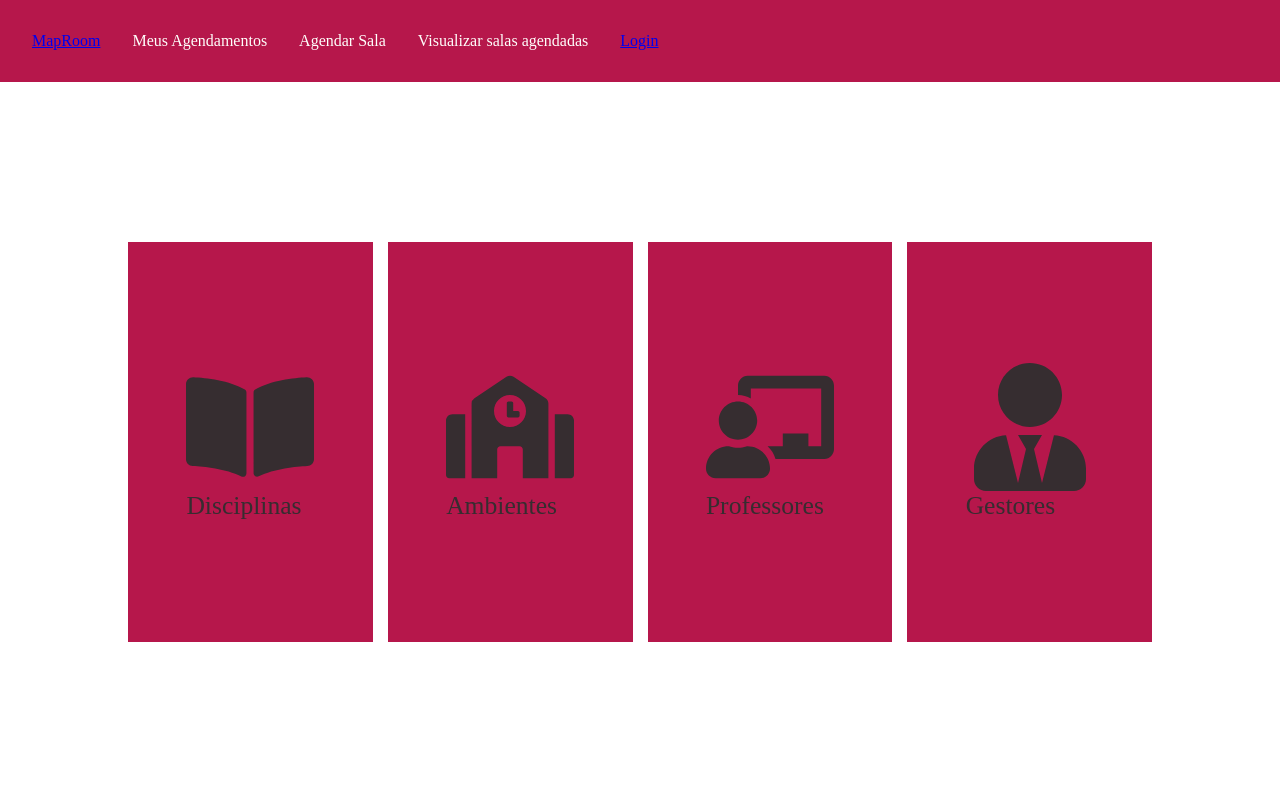
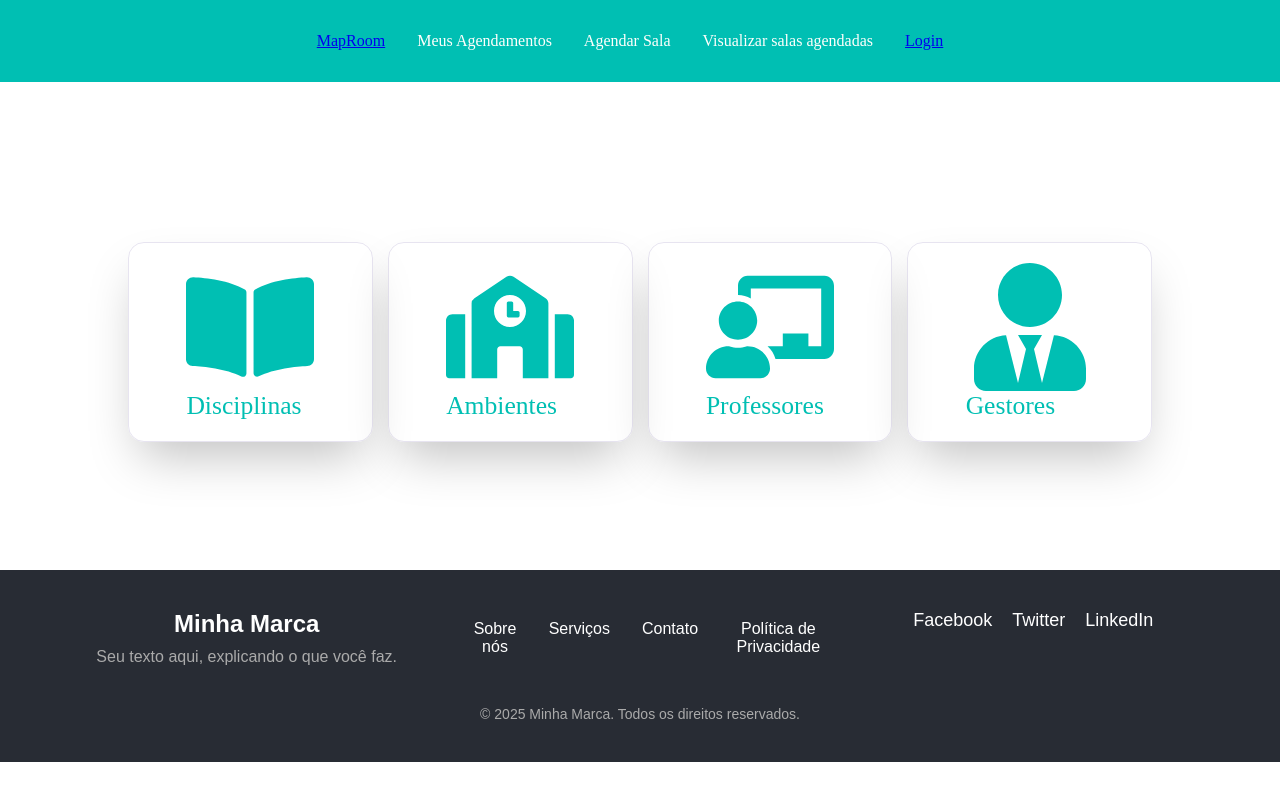
Before and after one commit to KauanAfonso/Map_Room, a React (Vite) app in the folder FrontEnd/MapRoom/: page / in a window 1280 px wide. Built offline with nearby package versions, Linux system fonts and the light colour scheme.

Commit message:
Arrumando header e desing

```diff
--- a/FrontEnd/MapRoom/src/Paginas/Home.jsx
+++ b/FrontEnd/MapRoom/src/Paginas/Home.jsx
@@ -2,6 +2,6 @@ import { Menu } from "../components/Menu"
 
 export function Home(){
     return (
-          <Menu/>
+        <Menu/>
     )
 }
--- a/FrontEnd/MapRoom/src/Paginas/Layout.jsx
+++ b/FrontEnd/MapRoom/src/Paginas/Layout.jsx
@@ -1,12 +1,18 @@
 import { Header } from "../components/Header";
-import { Outlet } from "react-router-dom";
+import { Outlet, useLocation } from "react-router-dom";
+import { Footer } from "../components/Footer";
 
 export function Layout() {
 
+    const location = useLocation()
+    const login_page = location.pathname != "/login"
+
+
     return (
         <>
-        <Header />
+        {login_page &&  <Header/>}
         <Outlet/>
+        {login_page &&  <Footer/>}
         </>
     )
 
--- a/FrontEnd/MapRoom/src/components/CardMenu.module.css
+++ b/FrontEnd/MapRoom/src/components/CardMenu.module.css
@@ -1,12 +1,20 @@
 .card{
-    background-color: #B6174B;
+    border: #2f197d1d solid 1px;
+    border-radius: 1rem;
     padding: 4rem;
-    height: 400px;
+    height: 200px;
     color: rgba(255, 255, 255, 0.8);
     display: flex;
     align-items: center;
     justify-content: center;
     gap: 1rem;
+    cursor: pointer;
+    box-shadow: rgba(0, 0, 0, 0.25) 0px 25px 50px -12px;
+}
+
+.div_inside:hover{
+    transition: 0.2s ease;
+    color: rgb(40, 153, 179);
 }
 
 .div_inside {
@@ -16,8 +24,30 @@
 
 .div_inside {
     font-size: 8em;
-    color:#362D30;
+    color:#00BFB3;
 }
+
+.div_inside :global(svg) {
+    transition: transform 0.3s ease;
+  }
+
+.card:nth-child(1):hover :global(svg) {
+    transform: rotate(-10deg);
+  }
+
+
+.card:nth-child(2):hover :global(svg) {
+    transform: rotate(10deg);
+  }
+
+.card:nth-child(3):hover :global(svg) {
+    transform: rotate(-5deg);
+  }
+
+.card:nth-child(4):hover :global(svg) {
+    transform: rotate(10deg);
+  }
+
 
 span {
     font-size: .2em;
--- /dev/null
+++ b/FrontEnd/MapRoom/src/components/Footer.jsx
@@ -0,0 +1,34 @@
+import React from 'react';
+import styles from './Footer.module.css';
+
+export function Footer(){
+  return (
+    <footer className={styles.footer}>
+      <div className={styles.container}>
+        <div className={styles.info}>
+          <p className={styles.brand}>Minha Marca</p>
+          <p className={styles.description}>Seu texto aqui, explicando o que você faz.</p>
+        </div>
+
+        <div className={styles.links}>
+          <ul>
+            <li><a href="/about" className={styles.link}>Sobre nós</a></li>
+            <li><a href="/services" className={styles.link}>Serviços</a></li>
+            <li><a href="/contact" className={styles.link}>Contato</a></li>
+            <li><a href="/privacy" className={styles.link}>Política de Privacidade</a></li>
+          </ul>
+        </div>
+
+        <div className={styles.socialMedia}>
+          <a href="https://facebook.com" target="_blank" rel="noopener noreferrer" className={styles.icon}>Facebook</a>
+          <a href="https://twitter.com" target="_blank" rel="noopener noreferrer" className={styles.icon}>Twitter</a>
+          <a href="https://linkedin.com" target="_blank" rel="noopener noreferrer" className={styles.icon}>LinkedIn</a>
+        </div>
+      </div>
+
+      <div className={styles.footerBottom}>
+        <p>&copy; 2025 Minha Marca. Todos os direitos reservados.</p>
+      </div>
+    </footer>
+  );
+};
--- /dev/null
+++ b/FrontEnd/MapRoom/src/components/Footer.module.css
@@ -0,0 +1,88 @@
+/* Estilos para o footer */
+.footer {
+    background-color: #282c34;
+    color: #fff;
+    padding: 40px 0;
+    font-family: Arial, sans-serif;
+    text-align: center;
+    width: 100%; /* Garante que ocupe 100% da largura */
+    box-sizing: border-box; /* Garante que o padding e a borda não estouram a largura */
+    margin: 0; /* Remove qualquer margem extra */
+  }
+
+  .container {
+    display: flex;
+    justify-content: space-between;
+    align-items: flex-start;
+    max-width: 1200px;
+    margin: 0 auto;
+    padding: 0 20px;
+    width: 100%; /* Garante que o container ocupe 100% da largura */
+  }
+
+  .info {
+    flex: 1;
+    margin-right: 40px;
+  }
+
+  .brand {
+    font-size: 24px;
+    font-weight: bold;
+    margin-bottom: 10px;
+  }
+
+  .description {
+    font-size: 16px;
+    color: #aaa;
+  }
+
+  .links {
+    flex: 1;
+  }
+
+  .links ul {
+    list-style: none;
+    padding: 0;
+  }
+
+  .links li {
+    margin: 10px 0;
+  }
+
+  .link {
+    color: #fff;
+    text-decoration: none;
+    font-size: 16px;
+    transition: color 0.3s ease;
+  }
+
+  .link:hover {
+    color: #00bcd4;
+  }
+
+  .socialMedia {
+    flex: 1;
+  }
+
+  .icon {
+    color: #fff;
+    margin: 0 10px;
+    font-size: 18px;
+    text-decoration: none;
+    transition: color 0.3s ease;
+  }
+
+  .icon:hover {
+    color: #00bcd4;
+  }
+
+  .footerBottom {
+    margin-top: 40px;
+    font-size: 14px;
+    color: #aaa;
+    padding: 0 20px; /* Garante que o padding no footer bottom esteja correto */
+  }
+
+  .footerBottom p {
+    margin: 0;
+  }
--- a/FrontEnd/MapRoom/src/components/Header.module.css
+++ b/FrontEnd/MapRoom/src/components/Header.module.css
@@ -1,6 +1,6 @@
 
 header{
-    background-color: #B6174B;
+    background-color: #00BFB3;
 }
 
 
@@ -14,6 +14,7 @@ header h1{
     display: flex;
     padding: 2rem;
     color: #FFFFFC;
+    justify-content: space-around;
 }
 
 ul {
@@ -23,7 +24,6 @@ ul {
     display: flex;
     flex-direction: row;
     display: flex;
-    justify-content: space-around;
     gap: 2rem;
 
 }
--- a/FrontEnd/MapRoom/src/components/Menu.jsx
+++ b/FrontEnd/MapRoom/src/components/Menu.jsx
@@ -10,5 +10,6 @@ export function Menu() {
             <CardMenu icon={FaChalkboardTeacher} label="Professores" />
             <CardMenu icon={FaUserTie} label="Gestores" />
         </div>
+
     );
 }
```
